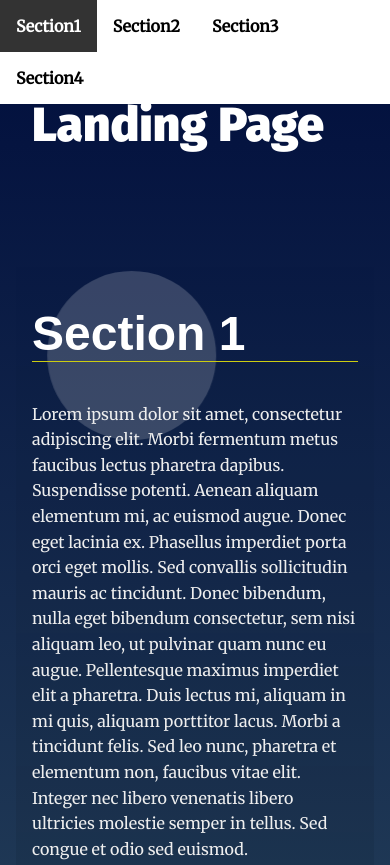
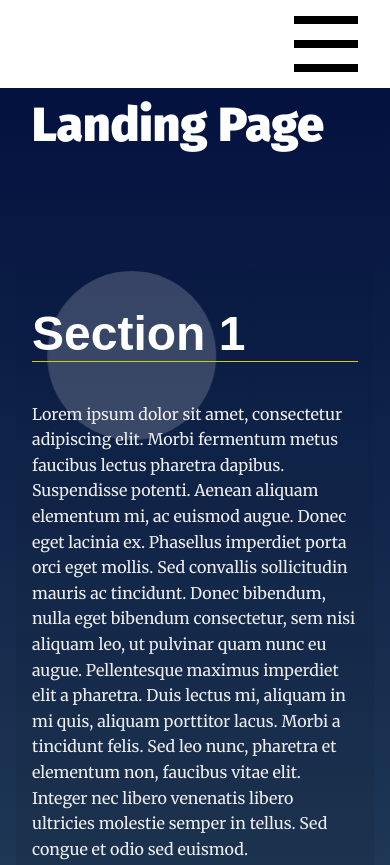
Before and after one commit to Hadeel-Aladdin/FWD-landing-page-project, a plain HTML site: page landing-page/index.html in a window 390 px wide. Shown: the top 865 px of the page. Drawn offline with Linux system fonts and the light colour scheme.

Commit message:
Responsive Navigation menu

```diff
--- a/landing-page/css/styles.css
+++ b/landing-page/css/styles.css
@@ -86,6 +86,55 @@ section {
     background: #333;
     color: #fff;
     transition: ease 0.3s all;
+}
+
+/* Responsive Navigation styles*/
+.menu__icon{
+    background-color:#fff ;
+    display: none;
+    float: right;
+    margin-right: 2em;
+}
+
+.line{
+    display: block;
+    width: 4em;
+    height: 0.5em;
+    margin: 1em auto;
+    transition: all 0.4s ease-in-out;
+    background-color:#000;
+}
+
+@media(max-width: 48em){
+    .menu__icon{
+        display: block;
+    }
+    .menu__icon.clicked .line:nth-child(2){
+        opacity: 0;
+    }
+    .menu__icon.clicked .line:nth-child(1),
+    .menu__icon.clicked .line:nth-child(3){
+        top: 3em;
+    }
+    #navbar__list{
+        width: 100%;
+        position: fixed;
+        left: -100%;
+        background-color: #fff;
+        top: 4.5em;
+        gap: 0;
+        display: flex;
+        flex-direction: column;
+        text-align: center;
+        transition: 0.4s ease;
+    }
+    .nav__item{
+        margin: 0.5em 0;
+        font-size: 1.5em;
+    }
+    #navbar__list.clicked{
+        left: 0;
+    }
 }
 
 /* Header Styles */
--- a/landing-page/index.html
+++ b/landing-page/index.html
@@ -16,6 +16,11 @@
     <nav class="navbar__menu">
       <!-- Navigation starts as empty UL that will be populated with JS -->
       <ul id="navbar__list"></ul>
+      <div class="menu__icon">
+        <span class = "line"></span>
+        <span class = "line"></span>
+        <span class = "line"></span>
+      </div>
     </nav>
   </header>
   <main>
--- a/landing-page/js/app.js
+++ b/landing-page/js/app.js
@@ -7,6 +7,7 @@
 const fragement = document.createDocumentFragment();
 const sections = [...document.querySelectorAll('section')];
 const navUl = document.querySelector('#navbar__list');
+const navIcon = document.querySelector('.menu__icon');
 
 
 // FUNCTIONS
@@ -20,7 +21,7 @@ function addNavItems(){
         const secId = section.getAttribute('id');
         // Create the list item to hold all these information inside the navbar
         const li = document.createElement('li');
-        //li.classList.add("nav__item");
+        li.classList.add("nav__item");
         li.innerHTML = `<a class = 'menu__link' href = '#${secId}'> ${secName} </a>`;
         // Append method doesn't cause document reflow or repaint
         fragement.appendChild(li);
@@ -81,3 +82,9 @@ document.addEventListener('DOMContentLoaded', function callAllFuncs(){
     activeSection();
     footerCopyrights();
 });
+
+// Make a responsive Navigation bar
+navIcon.addEventListener('click', function() {
+    navIcon.classList.toggle("clicked");
+    navUl.classList.toggle("clicked");
+});
```
